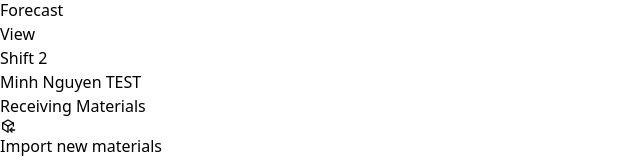
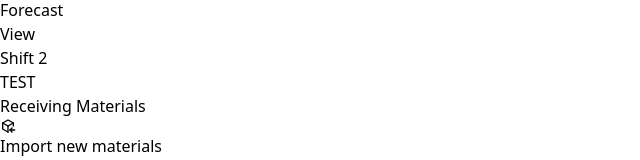
Before and after one commit to my-nggia/supply-chef, a React (Vite) app: page /inventory in a window 1280 px wide. Shown: the part 162-322 px from the top of the page, without its empty margins (0-640 px from the left). Built offline with nearby package versions, Linux system fonts and the light colour scheme.

Commit message:
Update InventoryNavigationBar.jsx

```diff
--- a/src/components/Navigation Bars/InventoryNavigationBar.jsx
+++ b/src/components/Navigation Bars/InventoryNavigationBar.jsx
@@ -35,7 +35,7 @@ function InventoryNavigationBar() {
         {/* info */}
         <div className='flex justify-center items-center p-2'>
             <p className='text-sm font-bold bg-yellow-400 rounded-md p-1 mx-2'>Shift 2</p>
-            <p className='text-sm font-bold bg-purple-100 rounded-md p-1 mx-2'>Minh Nguyen TEST</p>
+            <p className='text-sm font-bold bg-purple-100 rounded-md p-1 mx-2'>TEST</p>
         </div>
     </div>
   )
```
